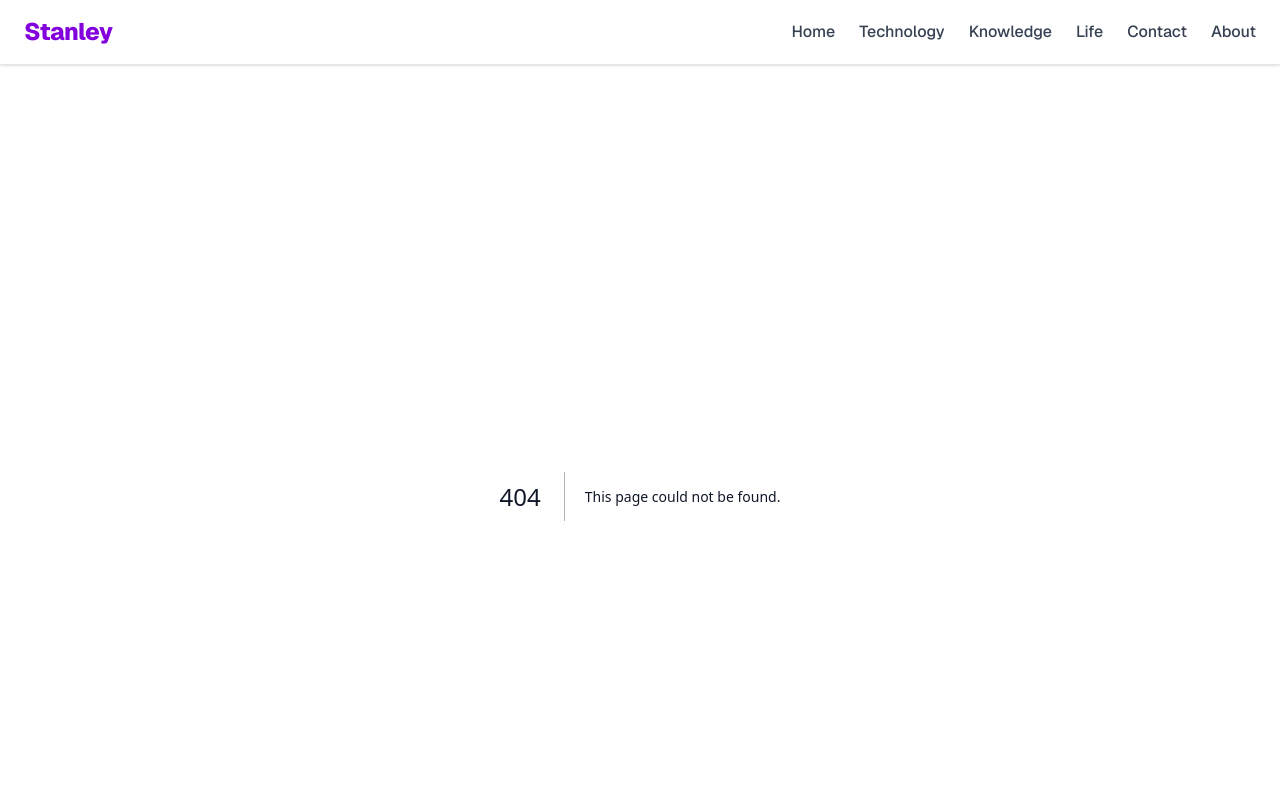
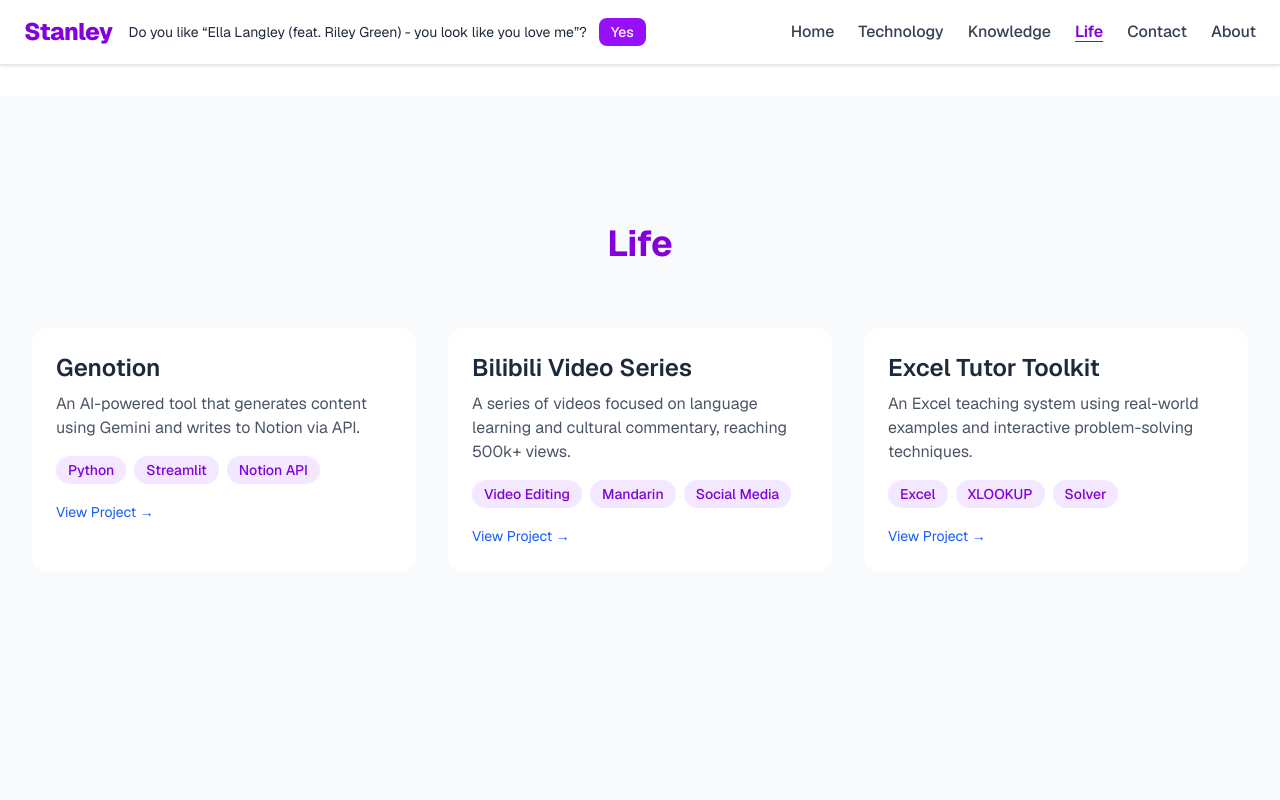
Before and after one commit to ColdStanley/my-portfolio, a Next.js app: page /life in a window 1280 px wide. Before the commit this address had no page. Shown: the top 800 px of the page. Built offline with nearby package versions, Linux system fonts and the light colour scheme.

Commit message:
feat: update Hero section UI (remove arrow, add with Music)

```diff
--- a/package.json
+++ b/package.json
@@ -21,6 +21,7 @@
     "react-dom": "^19.0.0",
     "react-icons": "^5.5.0",
     "react-notion-x": "^7.3.0",
+    "react-youtube": "^10.1.0",
     "sonner": "^2.0.4",
     "tailwind-merge": "^3.3.0"
   },
--- a/src/app/api/notion/route.ts
+++ b/src/app/api/notion/route.ts
@@ -13,27 +13,38 @@ export async function GET() {
       database_id: process.env.NOTION_DATABASE_ID!,
     })
 
-    const results = response.results
-      // ✅ 过滤状态为 Published 的页面
+    // 提取所有页面
+    const rawResults = response.results
+      // ✅ 只保留 Status = Published 的页面
       .filter((page) => {
         const props = (page as PageObjectResponse).properties
         const status =
           props.Status?.type === 'select' ? props.Status.select?.name || '' : ''
         return status.toLowerCase() === 'published'
       })
-      // ✅ 映射字段，新增 pageId
-      .map((page) => {
+
+    // ✅ 加入排序逻辑：按 Notion 中的 Order 字段升序排列
+    const sortedResults = rawResults.sort((a, b) => {
+      const propsA = (a as PageObjectResponse).properties
+      const propsB = (b as PageObjectResponse).properties
+      const orderA = propsA.Order?.type === 'number' ? propsA.Order.number ?? 0 : 0
+      const orderB = propsB.Order?.type === 'number' ? propsB.Order.number ?? 0 : 0
+      return orderA - orderB
+    })
+
+    // ✅ 映射字段（包含 tech、imageUrl、slug、order 等）
+    const results = sortedResults.map((page) => {
       const props = (page as PageObjectResponse).properties
 
       return {
-          pageId: page.id, // ⬅️ 关键新增字段
+        pageId: page.id,
         title:
           props.Title?.type === 'title'
             ? props.Title.title?.[0]?.plain_text || ''
             : '',
         content:
-            props.Content?.type === 'rich_text'
-              ? props.Content.rich_text?.[0]?.plain_text || ''
+          props.Description?.type === 'rich_text'
+            ? props.Description.rich_text?.[0]?.plain_text || ''
             : '',
         subtext:
           props.Subtext?.type === 'rich_text'
@@ -64,6 +75,14 @@ export async function GET() {
           props.Body?.type === 'rich_text'
             ? props.Body.rich_text?.[0]?.plain_text || ''
             : '',
+        tech:
+          props.Tag?.type === 'multi_select'
+            ? props.Tag.multi_select.map((tag) => tag.name)
+            : [],
+        order:
+          props.Order?.type === 'number'
+            ? props.Order.number ?? 0
+            : 0, // ✅ 可选：便于前端调试用
       }
     })
 
--- a/src/app/projects/page.tsx
+++ b/src/app/life/page.tsx
@@ -22,7 +22,7 @@ const projects = [
 export default function ProjectsPage() {
   return (
     <main className="min-h-screen p-8 bg-gray-50 pt-32">
-      <h1 className="text-4xl font-bold text-center text-purple-700 mb-12">My Projects</h1>
+      <h1 className="text-4xl font-bold text-center text-purple-700 mb-12">Life</h1>
       <div className="grid grid-cols-1 md:grid-cols-2 lg:grid-cols-3 gap-8">
         {projects.map((project, index) => (
           <div key={index} className="bg-white rounded-2xl p-6 fade-in hover-card">
--- a/src/components/HeroImageGrid.tsx
+++ b/src/components/HeroImageGrid.tsx
@@ -28,7 +28,6 @@ const heroSections = [
   },
 ]
 
-// 多方向浮动动画（关键词）
 const floatKeyword = {
   animate: (delay = 0) => ({
     x: [-2, 2, -2, 0],
@@ -42,7 +41,6 @@ const floatKeyword = {
   }),
 }
 
-// 轻微上下浮动动画（卡片图片）
 const floatImage = {
   animate: {
     y: [0, -3, 3, 0],
@@ -58,7 +56,7 @@ export default function HeroImageGrid() {
   const router = useRouter()
 
   return (
-    <section className="w-full px-4 md:px-8 pt-6 pb-4">
+    <section className="relative w-full px-4 md:px-8 pt-6 pb-4">
       {/* 顶部标题区域 */}
       <div className="text-center mb-8">
         <h1 className="text-3xl md:text-4xl font-medium text-gray-900 leading-snug">
@@ -82,7 +80,10 @@ export default function HeroImageGrid() {
             animate={floatKeyword.animate(0.8)}
           >
             Life
-          </motion.span>
+          </motion.span>{' '}
+          <span className="text-black font-semibold inline-flex items-center">
+            with Music <span className="inline-block animate-bounce ml-1">🎧</span>
+          </span>
         </h1>
         <p className="text-lg text-black mt-2">
           Dive into curated content across categories, powered by real stories and creativity.
@@ -99,7 +100,6 @@ export default function HeroImageGrid() {
             className="cursor-pointer rounded-2xl overflow-hidden shadow-md bg-white transition-all duration-300"
             onClick={() => router.push(section.link)}
           >
-            {/* 卡片图片带动画 */}
             <motion.div
               className="w-full h-48 relative bg-white"
               animate={floatImage.animate}
--- a/src/components/HomeCardsSection.tsx
+++ b/src/components/HomeCardsSection.tsx
@@ -5,18 +5,17 @@ import { motion } from 'framer-motion'
 import Link from 'next/link'
 import Image from 'next/image'
 
-
-
 interface CardItem {
   id: string
   title: string
-  content: string
+  content: string // ✅ 来自 Notion 的 Description 字段
   subtext: string
   link: string
   imageUrl: string
   category: string // technology / knowledge / life
   slug: string
   section: string
+  tech?: string[] // ✅ 技术标签
 }
 
 function CardColumn({ cards, title }: { cards: CardItem[], title: string }) {
@@ -37,8 +36,25 @@ function CardColumn({ cards, title }: { cards: CardItem[], title: string }) {
         >
           <div className="flex-1">
             <h3 className="text-xl font-bold text-purple-700 mb-2">{card.title}</h3>
+
+            {/* ✅ 使用 Notion 的 Description 字段 */}
             <p className="text-gray-700 mb-2 leading-relaxed whitespace-pre-line">{card.content}</p>
+
             <p className="text-sm text-gray-500 italic">{card.subtext}</p>
+
+            {/* ✅ 技术标签区域 */}
+            {card.tech && card.tech.length > 0 && (
+              <div className="flex flex-wrap gap-2 my-4">
+                {card.tech.map((tag, i) => (
+                  <span
+                    key={i}
+                    className="bg-purple-100 text-purple-700 text-sm font-medium px-3 py-1 rounded-full"
+                  >
+                    {tag}
+                  </span>
+                ))}
+              </div>
+            )}
           </div>
 
           <div className="flex items-center justify-between mt-6">
@@ -50,16 +66,16 @@ function CardColumn({ cards, title }: { cards: CardItem[], title: string }) {
             </Link>
 
            {card.imageUrl && (
-              <div className="h-10 w-10 ml-4 flex-shrink-0 bg-white rounded-md overflow-hidden flex items-center justify-center border border-gray-200 shadow-sm">
+  <div className="h-10 w-20 ml-4 flex-shrink-0 bg-white rounded-md overflow-hidden border border-gray-200 shadow-sm relative">
     <Image
       src={card.imageUrl}
       alt={card.title}
-                  width={32}
-                  height={32}
-                  className="object-contain"
+      fill
+      className="object-contain p-1"
     />
   </div>
 )}
+
           </div>
         </motion.div>
       ))}
--- a/src/components/LogoCarouselRow.tsx
+++ b/src/components/LogoCarouselRow.tsx
@@ -14,6 +14,7 @@ export default function LogoCarouselRow() {
     Knowledge: [
       '/images/Knowledge-Carleton.png',
       '/images/Knowledge-Bologna.png',
+      '/images/Knowledge-Queensland.png',
     ],
     Life: [
       '/images/Life-Montreal.png',
--- a/src/components/NavBar.tsx
+++ b/src/components/NavBar.tsx
@@ -2,30 +2,104 @@
 
 import Link from 'next/link'
 import { usePathname } from 'next/navigation'
+import { useState } from 'react'
 import { Sheet, SheetContent, SheetTrigger } from '@/components/ui/sheet'
 import { Menu } from 'lucide-react'
+import YouTube from 'react-youtube'
+import clsx from 'clsx'
 
 const navItems = [
   { label: 'Home', href: '/' },
-  { label: 'Technology', href: '/tech-career' },
-  { label: 'Knowledge', href: '/tutor' },
-  { label: 'Life', href: '/projects' },
+  { label: 'Technology', href: '/technology' },
+  { label: 'Knowledge', href: '/knowledge' },
+  { label: 'Life', href: '/life' },
   { label: 'Contact', href: '/contact' },
   { label: 'About', href: '/about' },
 ]
 
+const YOUTUBE_VIDEO_ID = 'Dm2TSMerGPQ'
+
 export default function NavBar() {
   const pathname = usePathname()
+  const [player, setPlayer] = useState<any>(null)
+  const [isPlaying, setIsPlaying] = useState(false)
+  const [hasInitiated, setHasInitiated] = useState(false)
+
+  const onPlayerReady = (event: any) => {
+    setPlayer(event.target)
+  }
+
+  const handleToggle = () => {
+    if (!hasInitiated) {
+      setHasInitiated(true)
+      setIsPlaying(true)
+      player?.playVideo()
+    } else {
+      if (isPlaying) {
+        player?.pauseVideo()
+        setIsPlaying(false)
+      } else {
+        player?.playVideo()
+        setIsPlaying(true)
+      }
+    }
+  }
 
   return (
     <nav className="fixed top-0 left-0 w-full z-50 bg-white/90 backdrop-blur border-b border-gray-200 px-6 py-4 flex justify-between items-center shadow-sm">
-      {/* Logo */}
+      {/* Left: Logo + Prompt */}
+      <div className="flex items-center gap-4">
         <Link
           href="/"
           className="text-2xl font-extrabold text-purple-700 tracking-tight hover:text-purple-800 transition-colors duration-200"
         >
           Stanley
         </Link>
+
+        {/* Text + Play / Pause Button */}
+        <div className="hidden md:flex items-center gap-3 text-sm text-gray-800">
+          <span>
+            Do you like “Ella Langley (feat. Riley Green) - you look like you love me”?
+          </span>
+
+          <button
+            onClick={handleToggle}
+            className={clsx(
+              'px-3 py-1 rounded-md text-sm transition font-medium',
+              isPlaying
+                ? 'bg-gray-300 text-gray-700 hover:bg-gray-400'
+                : 'bg-purple-600 text-white hover:bg-purple-700'
+            )}
+          >
+            {hasInitiated ? (isPlaying ? 'Pause' : 'Play') : 'Yes'}
+          </button>
+
+          {/* Animated Music Playing indicator */}
+          {isPlaying && (
+            <span className="text-purple-600 font-medium animate-pulse ml-2">
+              🎵 Music Playing...
+            </span>
+          )}
+        </div>
+
+        {/* Hidden YouTube Player (audio only) */}
+        <div className="absolute opacity-0 pointer-events-none">
+          {hasInitiated && (
+            <YouTube
+              videoId={YOUTUBE_VIDEO_ID}
+              opts={{
+                height: '1',
+                width: '1',
+                playerVars: {
+                  autoplay: 1,
+                  mute: 0,
+                },
+              }}
+              onReady={onPlayerReady}
+            />
+          )}
+        </div>
+      </div>
 
       {/* Desktop nav */}
       <div className="hidden md:flex gap-6">
```
Also changed, not shown: public/images/Knowledge-Queensland.png (added), src/app/knowledge/page.tsx (renamed from src/app/tutor/page.tsx), src/app/technology/page.tsx (renamed from src/app/tech-career/page.tsx), 1 other file (tests, documents, lock files or other folders). Lines whose indentation alone changed are shown as unchanged.
